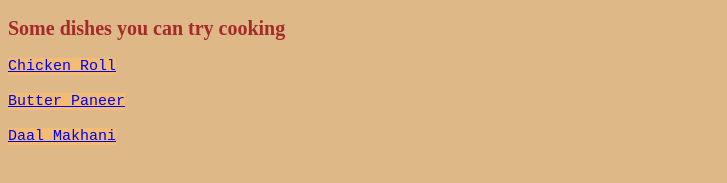
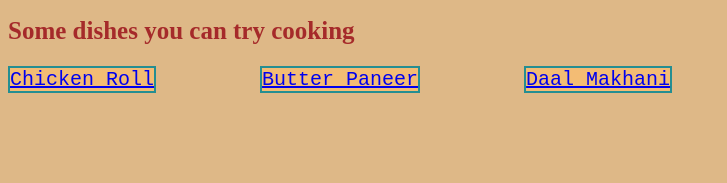
Before and after one commit to GauravChanda7/odin-recipies, a plain HTML site: page index.html in a window 1280 px wide. Shown: the part 445-628 px from the top of the page, without its empty margins (0-727 px from the left). Drawn offline with Linux system fonts and the light colour scheme.

Commit message:
Improve the homepage layout
Improved the index.html layout by changing the homepageStyle.css file.
Added inline-block to show all the recipies in a row to improve
aesthetics.

```diff
--- a/index.html
+++ b/index.html
@@ -11,8 +11,10 @@
         <h1 class="heading">Odin Recipes</h1>
         <img class="logo" src="images/Chef logo.jpeg" alt="Logo">
         <p><strong><em class="intro-text">Some dishes you can try cooking</em></strong></p>
-        <p><a href="recipes/chickenRoll.html" class="items">Chicken Roll</a></p>
-        <p><a href="recipes/butterPaneer.html" class="items">Butter Paneer</a></p>
-        <p><a href="recipes/daalMakhani.html" class="items">Daal Makhani</a></p>
+        <div class="recipes">
+            <p class="items"><a href="recipes/chickenRoll.html" >Chicken Roll</a></p>
+            <p class="items"><a href="recipes/butterPaneer.html" >Butter Paneer</a></p>
+            <p class="items"><a href="recipes/daalMakhani.html" >Daal Makhani</a></p>
+        </div>
     </body>
 </html>
--- a/styles/homepageStyle.css
+++ b/styles/homepageStyle.css
@@ -12,14 +12,18 @@
 
 p strong em.intro-text {
     font-family: 'Times New Roman', Times, serif;
-    font-size: 20px;
+    font-size: 25px;
     font-style: normal;
     color: brown;
 }
 
-p a {
+.items {
+    display: inline-block;
+    padding: 0;
+    margin: 5px 100px 0 0;
+    border: 2px solid rgb(36, 142, 146);
     font-family: monospace;
-    font-size: 15px;
+    font-size: 20px;
     font-weight: 500;
     background-color: rgb(243, 188, 116);
 }
```
